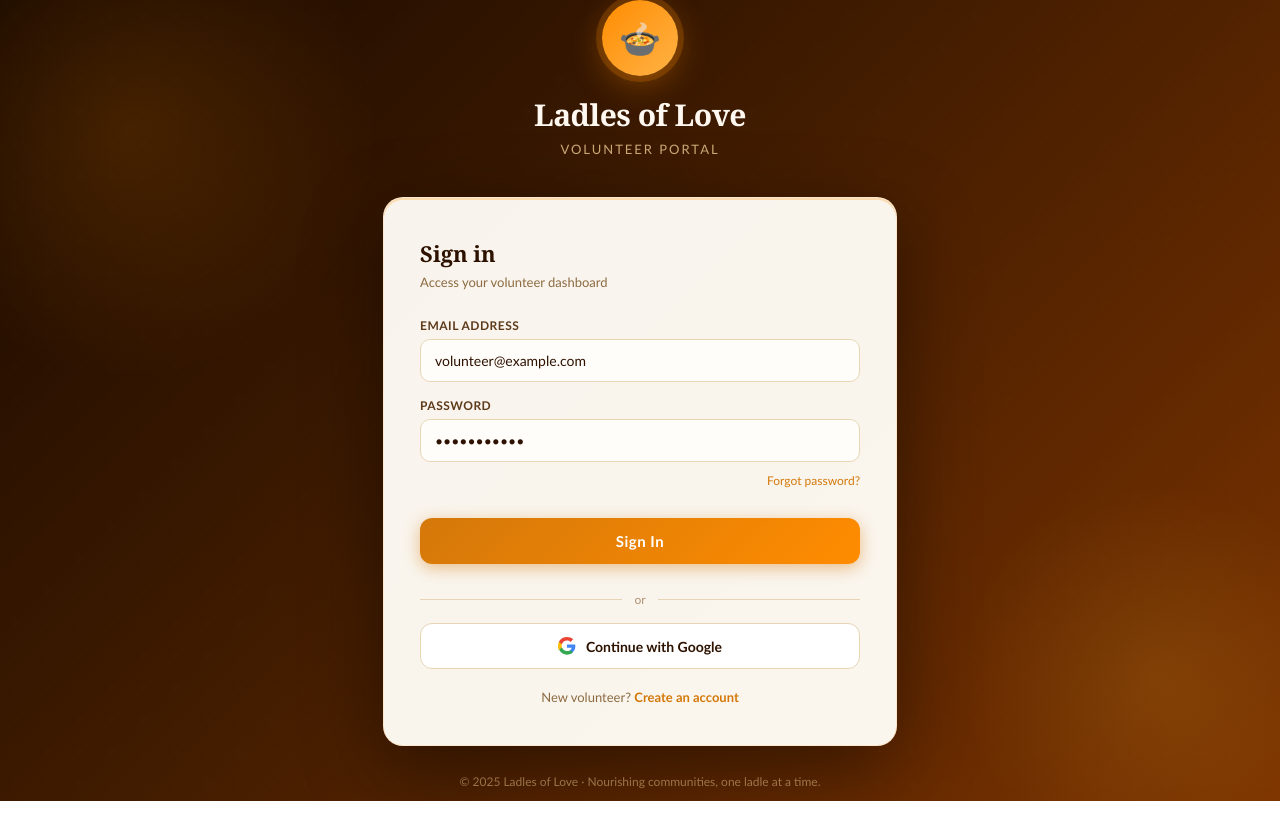
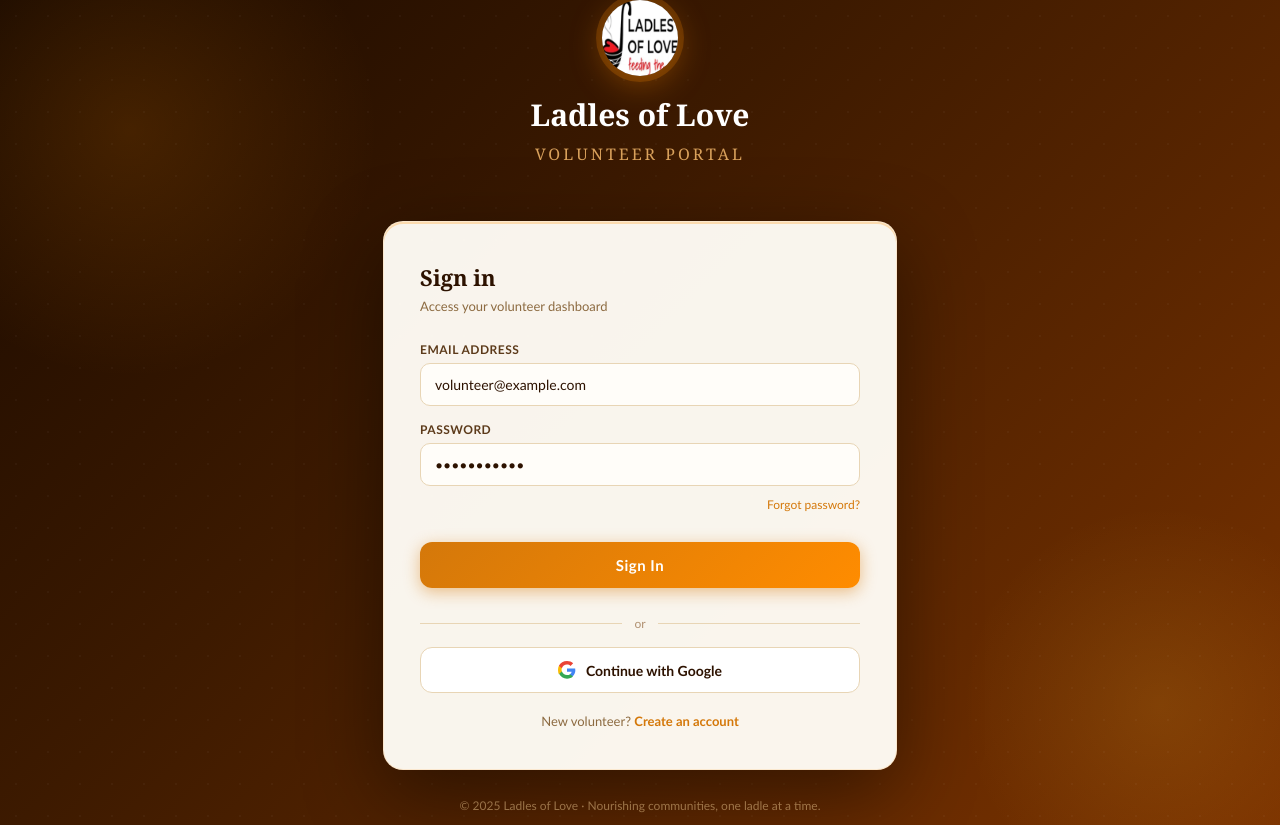
Before and after one commit to Furi-codes/ladles-prototype, a Next.js app: page / in a window 1280 px wide. Before the commit the page ends 801 px from the top, so only its background shows below. Built offline with nearby package versions, Linux system fonts and the light colour scheme.

Commit message:
Login page change

```diff
--- a/app/page.tsx
+++ b/app/page.tsx
@@ -51,36 +51,49 @@
 
         {/* Logo / Brand */}
         <div style={{ textAlign: "center", marginBottom: "40px" }}>
-          <div style={{
-            width: "76px", height: "76px",
+  <div
+    style={{
+      width: "76px",
+      height: "76px",
       borderRadius: "50%",
-            background: "linear-gradient(135deg, #ff8c00, #ffb347)",
-            display: "flex", alignItems: "center", justifyContent: "center",
       margin: "0 auto 18px",
-            boxShadow: "0 0 0 6px rgba(255,140,0,0.2), 0 8px 32px rgba(255,140,0,0.35)",
-            fontSize: "34px",
-          }}>
-            🍲
+      boxShadow:
+        "0 0 0 6px rgba(255,140,0,0.2), 0 8px 32px rgba(255,140,0,0.35)",
+      overflow: "hidden",
+      position: "relative",
+    }}
+  >
+    <img
+      src="/Ladles-logo.png"
+      alt="Ladles of Love Logo"
+      style={{
+        width: "100%",
+        height: "100%",
+        objectFit: "cover",
+        display: "block",
+      }}
+    />
   </div>
-          <h1 style={{
+
+  <h1
+    style={{
       fontFamily: "'Georgia', serif",
       fontSize: "30px",
-            fontWeight: "700",
-            color: "#fff8f0",
-            margin: "0 0 6px",
-            letterSpacing: "-0.5px",
-          }}>
+      color: "white",
+      margin: 0,
+    }}
+  >
     Ladles of Love
   </h1>
-          <p style={{
-            fontFamily: "'Trebuchet MS', sans-serif",
-            fontSize: "13px",
-            color: "rgba(255,220,160,0.75)",
-            margin: 0,
-            letterSpacing: "2px",
-            textTransform: "uppercase",
-          }}>
-            Volunteer Portal
+
+  <p
+    style={{
+      color: "#d9a15b",
+      letterSpacing: "3px",
+      marginTop: "8px",
+    }}
+  >
+    VOLUNTEER PORTAL
   </p>
 </div>
 
```
Also changed, not shown: public/Ladles-logo.png (added). Lines whose indentation alone changed are shown as unchanged.
